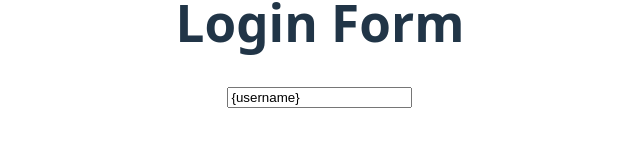
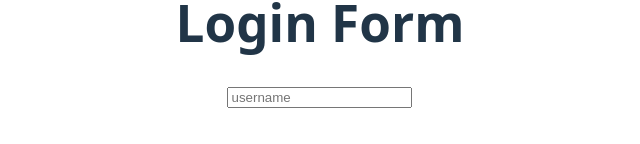
Before and after one commit to abhi091020/NewTestGitProject, a React (Vite) app: page / in a window 1280 px wide. Shown: the part 366-510 px from the top of the page, without its empty margins (320-960 px from the left). Built offline with nearby package versions, Linux system fonts and the light colour scheme.

Commit message:
Fix Bugs In Username Field

```diff
--- a/src/Login.jsx
+++ b/src/Login.jsx
@@ -8,7 +8,7 @@ export default function Login() {
       <input
         type="text"
         placeholder="username"
-        value="{username}"
+        value=""
         onChange={(e) => setUsername(e.target.value)}
       />
     </div>
```
